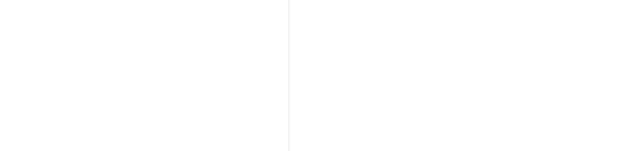
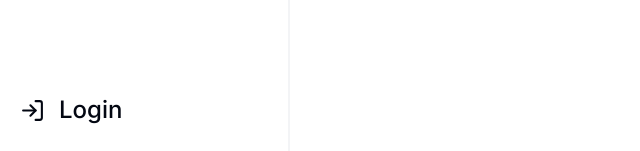
Before and after one commit to AlifHossain27/Product-Management, a Next.js app in the folder frontend/: page / in a window 1280 px wide. Shown: the part 646-797 px from the top of the page, without its empty margins (0-640 px from the left). Built offline with nearby package versions, Linux system fonts and the light colour scheme.

Commit message:
Adding Login button

```diff
--- a/frontend/components/Sidebar.tsx
+++ b/frontend/components/Sidebar.tsx
@@ -7,6 +7,7 @@ import { MdOutlineDashboard } from "react-icons/md";
 import { FaList } from "react-icons/fa"
 import { BsPeopleFill } from "react-icons/bs"
 import { TbMoneybag } from "react-icons/tb";
+import { LuLogIn } from "react-icons/lu";
 
 const Sidebar = () => {
     const menus = [
@@ -20,17 +21,17 @@ const Sidebar = () => {
       const [open, setOpen] =useState(true);
   return (
     <div className="border-r-2 border-secondary">
-        <div className={`min-h-screen ${open ? 'w-72':'w-16'} duration-500`}>
+        <div className={`h-screen ${open ? 'w-72':'w-16'} duration-500`}>
             <div className='py-5 px-5 flex justify-end'>
                 <HiMenuAlt3
                 size='34' c
                 lassName='cursor-pointer'
                 onClick={()=>setOpen(!open)}/>
             </div>
-            <div className="flex flex-col relative">
+            <div className="flex flex-col ">
                     {menus?.map((menu, i) => (
                     <Button variant='ghost' className='w-full justify-start rounded-none h-20'>
-                    <Link href={menu?.link} key={i} className="group flex items-center text-2xl  gap-3.5 p-1">
+                    <Link href={menu?.link} key={i} className="group flex items-center text-2xl gap-3.5 p-1 relative">
                     <div>{React.createElement(menu.icon, { size: "25" })}</div>
                     <h2
                     style={{
@@ -45,6 +46,19 @@ const Sidebar = () => {
                     ))}
 
             </div>
+                <div className='flex flex-col fixed bottom-1 '>
+                    <Button variant='ghost' className={`${open ? 'w-72':'w-16'} justify-start rounded-none h-20`}>
+                    <Link href='/' className="group flex items-center text-2xl gap-3.5 p-1 relative">
+                      <LuLogIn size="25"/>
+                      <h2
+                        className={
+                        `whitespace-pre duration-500 ${!open && "opacity-0 translate-x-28 overflow-hidden"}`
+                        }
+                      >Login</h2>
+                    </Link>
+                    </Button>
+                  </div>
+
         </div>
     </div>
 
```
